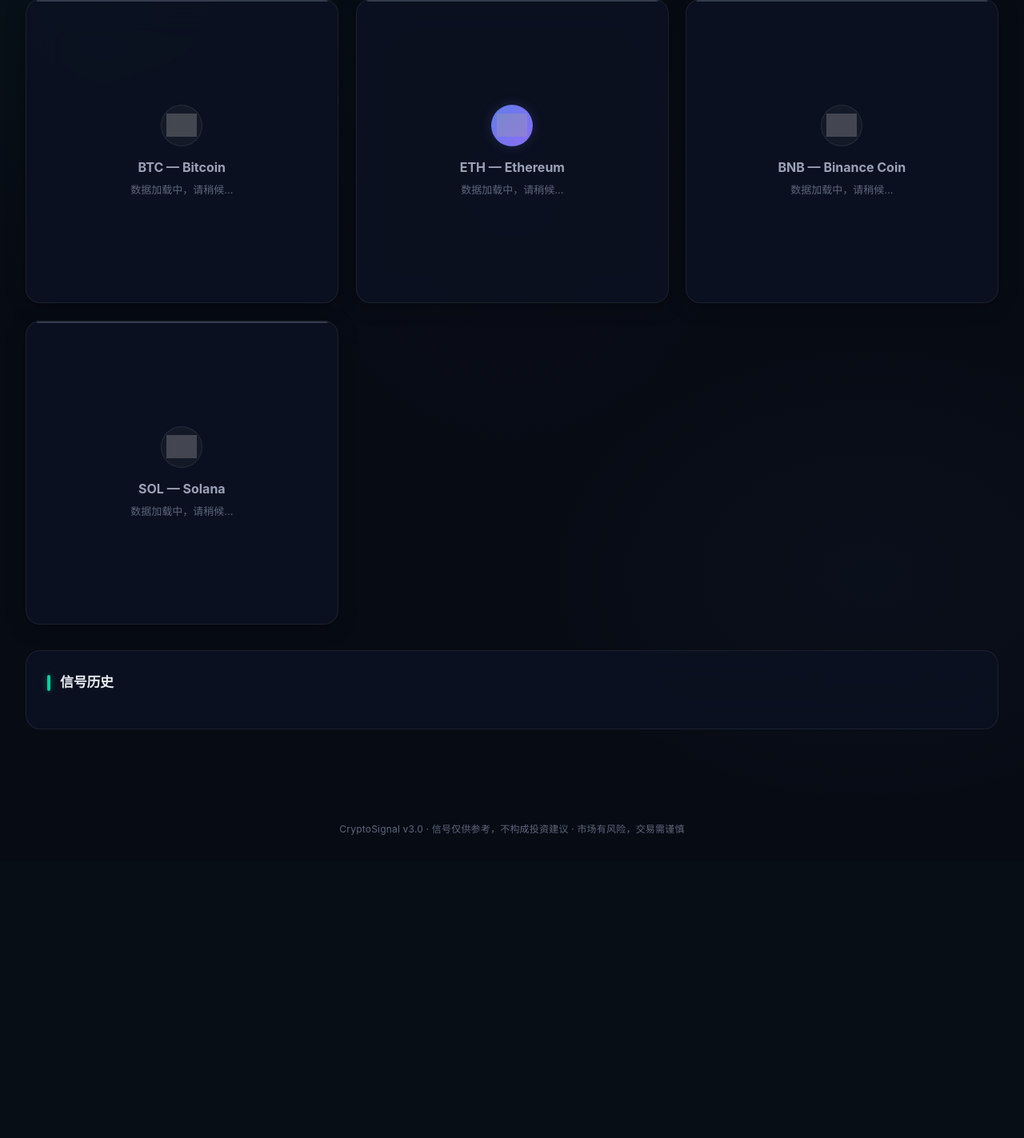
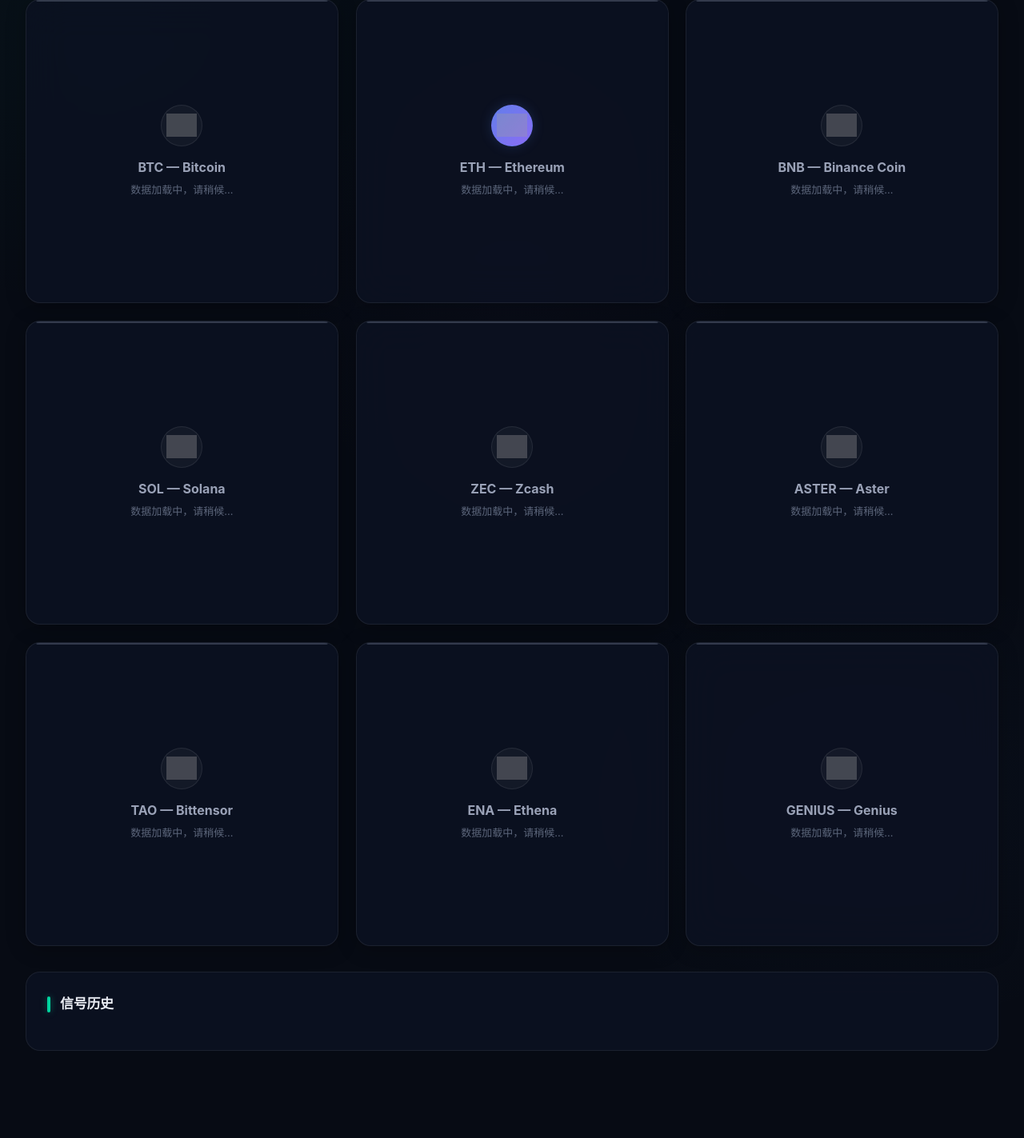
Before and after one commit to evoluk2017-sketch/crypto-signal, a Flask app: page / in a window 1280 px wide. Shown: the part 122-1545 px from the top of the page at 80% size. Before the commit the page ends 1166 px from the top, so only its background shows below. Run offline with Flask 3, Linux system fonts and the light colour scheme; grey boxes are pictures that could not be loaded.

Commit message:
feat: add 5 new coins (ZEC, ASTER, TAO, ENA, GENIUS)
- ZEC/ASTER/ENA via OKX API
- TAO/GENIUS via CoinGecko API (not listed on OKX)
- Updated config.json with all 9 coins
- Updated dashboard with 9-card layout

```diff
--- a/config.json
+++ b/config.json
@@ -3,7 +3,12 @@
     "BTC": {"symbol": "BTC-USDT", "decimals": 0, "name": "Bitcoin"},
     "ETH": {"symbol": "ETH-USDT", "decimals": 0, "name": "Ethereum"},
     "BNB": {"symbol": "BNB-USDT", "decimals": 2, "name": "Binance Coin"},
-    "SOL": {"symbol": "SOL-USDT", "decimals": 2, "name": "Solana"}
+    "SOL": {"symbol": "SOL-USDT", "decimals": 2, "name": "Solana"},
+    "ZEC": {"symbol": "ZEC-USDT", "decimals": 2, "name": "Zcash"},
+    "ASTER": {"symbol": "ASTER-USDT", "decimals": 4, "name": "Aster"},
+    "TAO": {"symbol": "TAO-USDT", "decimals": 2, "name": "Bittensor", "source": "coingecko", "coin_id": "bittensor"},
+    "ENA": {"symbol": "ENA-USDT", "decimals": 4, "name": "Ethena"},
+    "GENIUS": {"symbol": "GENIUS-USDT", "decimals": 6, "name": "Genius", "source": "coingecko", "coin_id": "genius-token"}
   },
   "poll_interval_seconds": 90,
   "alert_cooldown_minutes": 30,
--- a/templates/index.html
+++ b/templates/index.html
@@ -487,9 +487,14 @@ body {
 }
 .coin-card { animation: cardIn 0.5s ease both; }
 .coin-card:nth-child(1) { animation-delay: 0s; }
-.coin-card:nth-child(2) { animation-delay: 0.07s; }
-.coin-card:nth-child(3) { animation-delay: 0.14s; }
-.coin-card:nth-child(4) { animation-delay: 0.21s; }
+.coin-card:nth-child(2) { animation-delay: 0.05s; }
+.coin-card:nth-child(3) { animation-delay: 0.10s; }
+.coin-card:nth-child(4) { animation-delay: 0.15s; }
+.coin-card:nth-child(5) { animation-delay: 0.20s; }
+.coin-card:nth-child(6) { animation-delay: 0.25s; }
+.coin-card:nth-child(7) { animation-delay: 0.30s; }
+.coin-card:nth-child(8) { animation-delay: 0.35s; }
+.coin-card:nth-child(9) { animation-delay: 0.40s; }
 
 /* Mobile */
 @media (max-width: 480px) {
@@ -544,8 +549,12 @@ body {
 // Config
 // ============================================================
 const BACKEND_URL = 'https://crypto-signal-0ydo.onrender.com';
-const COIN_ORDER = ['BTC', 'ETH', 'BNB', 'SOL'];
-const COIN_NAMES = { BTC: 'Bitcoin', ETH: 'Ethereum', BNB: 'Binance Coin', SOL: 'Solana' };
+const COIN_ORDER = ['BTC', 'ETH', 'BNB', 'SOL', 'ZEC', 'ASTER', 'TAO', 'ENA', 'GENIUS'];
+const COIN_NAMES = {
+  BTC: 'Bitcoin', ETH: 'Ethereum', BNB: 'Binance Coin', SOL: 'Solana',
+  ZEC: 'Zcash', ASTER: 'Aster', TAO: 'Bittensor', ENA: 'Ethena', GENIUS: 'Genius'
+};
+const COIN_DECIMALS = { BTC: 0, ETH: 0, BNB: 2, SOL: 2, ZEC: 2, ASTER: 4, TAO: 2, ENA: 4, GENIUS: 6 };
 
 // Official logos from cryptologos.cc
 const COIN_LOGOS = {
@@ -553,6 +562,11 @@ const COIN_LOGOS = {
   ETH: 'https://cryptologos.cc/logos/ethereum-eth-logo.svg',
   BNB: 'https://cryptologos.cc/logos/bnb-bnb-logo.svg',
   SOL: 'https://cryptologos.cc/logos/solana-sol-logo.svg',
+  ZEC: 'https://cryptologos.cc/logos/zcash-zec-logo.svg',
+  TAO: 'https://cryptologos.cc/logos/bittensor-tao-logo.svg',
+  ENA: 'https://cryptologos.cc/logos/ethena-ena-logo.svg',
+  ASTER: 'https://cryptologos.cc/logos/aster-astr-logo.svg',
+  GENIUS: 'https://cryptologos.cc/logos/genius-geni-logo.svg',
 };
 
 let COUNTDOWN = 60;
@@ -631,7 +645,7 @@ function bbBarInfo(upper, mid, lower) {
 // ============================================================
 function renderCard(data) {
   const s = data;
-  const dec = (s.sym === 'BNB' || s.sym === 'SOL') ? 2 : (s.sym === 'ETH' ? 1 : 0);
+  const dec = COIN_DECIMALS[s.sym] || 2;
   const [dirLabel, dirClass] = directionInfo(s.score);
   const ch24h = s.changes?.['24h'] || 0;
   const ch7d  = s.changes?.['7d']  || 0;
```
